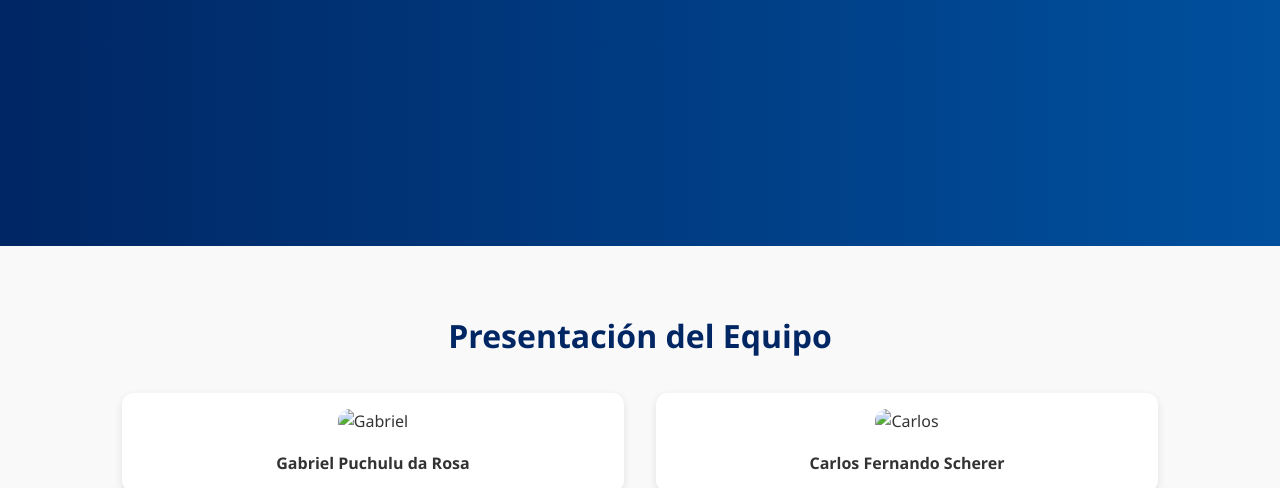
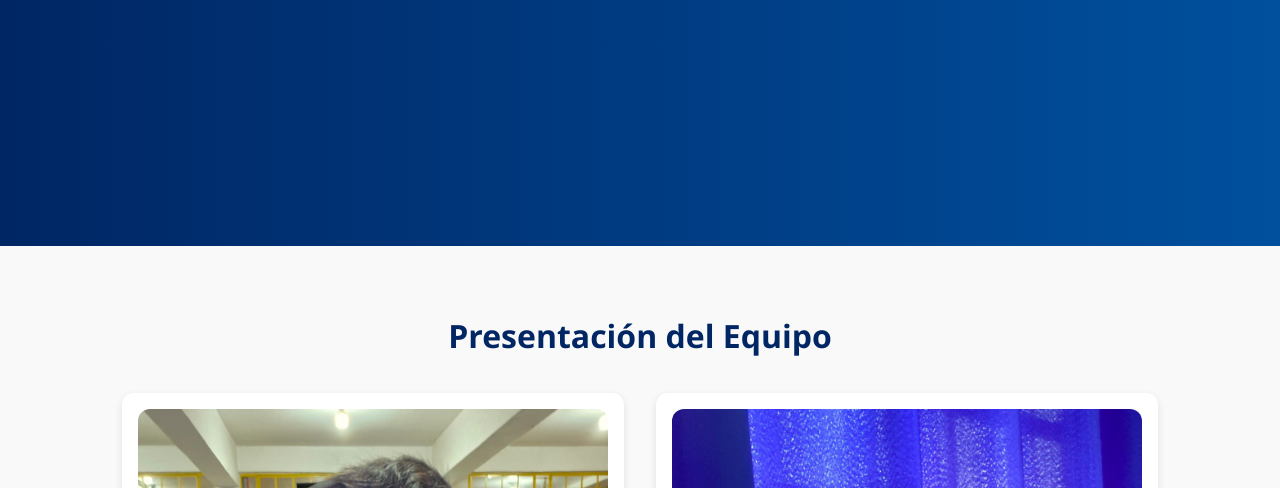
Before and after one commit to GabrielPuchulu/Blog-Espanhol, a plain HTML site: page index.html in a window 1280 px wide. Shown: the part 464-952 px from the top of the page. Drawn offline with Linux system fonts and the light colour scheme.

Commit message:
Update index.html

```diff
--- a/index.html
+++ b/index.html
@@ -32,11 +32,11 @@
   <h3>Presentación del Equipo</h3>
   <div class="team">
     <div class="team-member">
-      <img src="imagens/puchu.jpg" alt="Gabriel">
+      <img src="puchu.jpg" alt="Gabriel">
       <h4>Gabriel Puchulu da Rosa</h4>
     </div>
     <div class="team-member">
-      <img src="imagens/carlos.jpg" alt="Carlos">
+      <img src="carlos.jpg" alt="Carlos">
       <h4>Carlos Fernando Scherer</h4>
     </div>
   </div>
```
